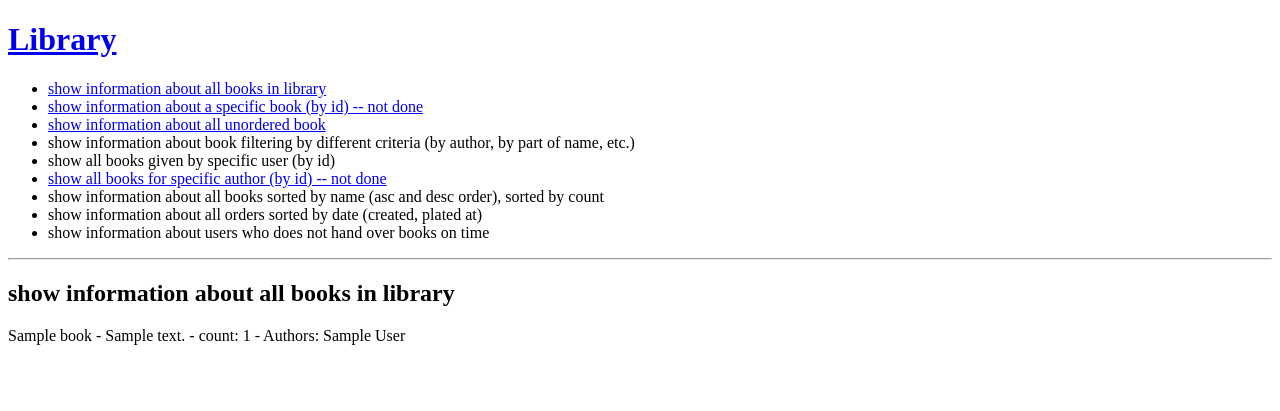
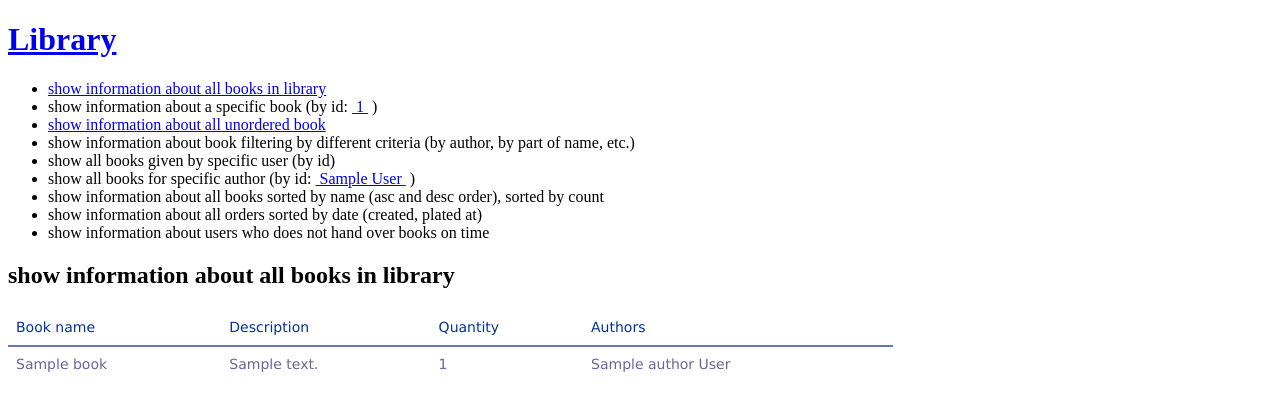
Before and after one commit to PythonMarathon001/sprint14-om7-s16-team7-1, a Django app: template templates/book/books.html in a window 1280 px wide. Shown: the top 411 px of the page. Run offline with Django 3.2, Linux system fonts and the light colour scheme; the template is opened without the code that fills it: most values are stand-ins (such as "Sample title", 1, 10 or a date in 2020).

Commit message:
fix menu & fix output of data

```diff
--- a/library/settings.py
+++ b/library/settings.py
@@ -66,6 +66,7 @@ TEMPLATES = [
                 'django.template.context_processors.request',
                 'django.contrib.auth.context_processors.auth',
                 'django.contrib.messages.context_processors.messages',
+                'library.views.custom_context',
             ],
         },
     },
@@ -123,6 +124,8 @@ USE_TZ = True
 
 STATIC_URL = '/static/'
 
+STATICFILES_DIRS = [BASE_DIR / "static", ]
+
 
 try:
     from .local_settings import  *
--- /dev/null
+++ b/static/css/table.css
@@ -0,0 +1,29 @@
+table {
+  font-family: "Lucida Sans Unicode", "Lucida Grande", Sans-Serif;
+  font-size: 14px;
+  background: white;
+  max-width: 70%;
+  width: 100%;
+  border-collapse: collapse;
+  text-align: left;
+}
+th {
+  font-weight: normal;
+  color: #039;
+  border-bottom: 2px solid #6678b1;
+  padding: 10px 8px;
+}
+td {
+  vertical-align: top;
+  color: #669;
+  padding: 9px 8px;
+  transition: .3s linear;
+}
+
+table>caption {
+  font-family: "Lucida Sans Unicode", "Lucida Grande", Sans-Serif;
+  font-weight: normal;
+  color: #039;
+  font-size: 25px;
+  background: white;
+}
--- a/templates/book/books.html
+++ b/templates/book/books.html
@@ -1,20 +1,33 @@
 {% extends 'index.html' %}
 {% block content %}
+
 <h2>show information about all books in library</h2>
-{% for book in lst_books %}
-<p>
-{{ book.name }} - {{ book.description }} - count: {{ book.count }} - Authors:
-        {% for author in book.authors %}
-            {{ author }}
-        {% endfor %}
-</p>
-{% endfor %}
 
+<!--<table>-->
+<!--    <tr><th>Book name</th><th>Description</th><th>Quantity</th><th>Authors</th></tr>-->
+<!--    {% for book in lst_books %}-->
+<!--        <tr><td>{{ book.name }}</td><td>{{ book.description }}</td><td>{{ book.count }}</td>-->
+<!--            {% for author in book.authors %}-->
+<!--                <td>{{ author }}</td>-->
+<!--            {% endfor %}-->
+<!--        </tr>-->
+<!--    {% endfor %}-->
+<!--</table>-->
 
-
-<!--{% for author in all_authors %}-->
-<!--    <p>{{ author }}</p>-->
-<!--&lt;!&ndash;    <p>{{ book.name }} {{ book.description }} {{ book.count }} {{ book.authors }}</p>&ndash;&gt;-->
-<!--{% endfor %}-->
+<table>
+    <tr><th>Book name</th>
+        <th>Description</th>
+        <th>Quantity</th>
+        <th>Authors</th></tr>
+    {% for book in all_books %}
+        <tr><td>{{ book.name }}</td>
+            <td>{{ book.description }}</td>
+            <td>{{ book.count }}</td>
+            {% for author in book.authors.all %}
+                <td>{{ author.name }} {{ author.surname }}</td>
+            {% endfor %}
+        </tr>
+    {% endfor %}
+</table>
 
 {% endblock %}
--- a/templates/index.html
+++ b/templates/index.html
@@ -1,23 +1,36 @@
+{% load static %}
 <!DOCTYPE html>
 <html lang="en">
 <head>
     <meta charset="UTF-8">
     <title>Library - {{ title }} </title>
+
+    <link rel="stylesheet" href="{% static 'css/table.css'%}" type="text/css">
 </head>
 <body>
 <h1><a href="{% url 'index' %}">Library</a></h1>
 <ul>
     <li><a href="{% url 'books' %}">show information about all books in library</a></li>
-    <li><a href="/book/101">show information about a specific book (by id) -- not done</a></li>
+    <li>show information about a specific book (by id:
+        {% for id in books_id %}
+            <a href="/book/{{ id }}">&nbsp;{{ id }}&nbsp;</a>
+        {% endfor %})
+    </li>
     <li><a href="{% url 'unordered' %}">show information about all unordered book</a></li>
     <li>show information about book filtering by different criteria (by author, by part of name, etc.)</li>
     <li>show all books given by specific user (by id)</li>
-    <li><a href="/book/author_id/102">show all books for specific author (by id) -- not done</a></li>
+
+    <li>show all books for specific author (by id:
+        {% for id in authors_id %}
+            <a href="/book/author_id/{{ id }}">&nbsp;{{ id }}&nbsp;</a>
+        {% endfor %})
+    </li>
+
     <li>show information about all books sorted by name (asc and desc order), sorted by count</li>
     <li>show information about all orders sorted by date (created, plated at)</li>
     <li>show information about users who does not hand over books on time</li>
 </ul>
-<hr />
+
 {% block content %}
 
 {% endblock %}
```
Also changed, not shown: book/views.py (+21 -12 lines), library/views.py (+23 -0 lines), templates/book/book.html (+17 -6 lines), templates/book/books_auth_id.html (+19 -4 lines), templates/book/unordered.html (+13 -3 lines).
